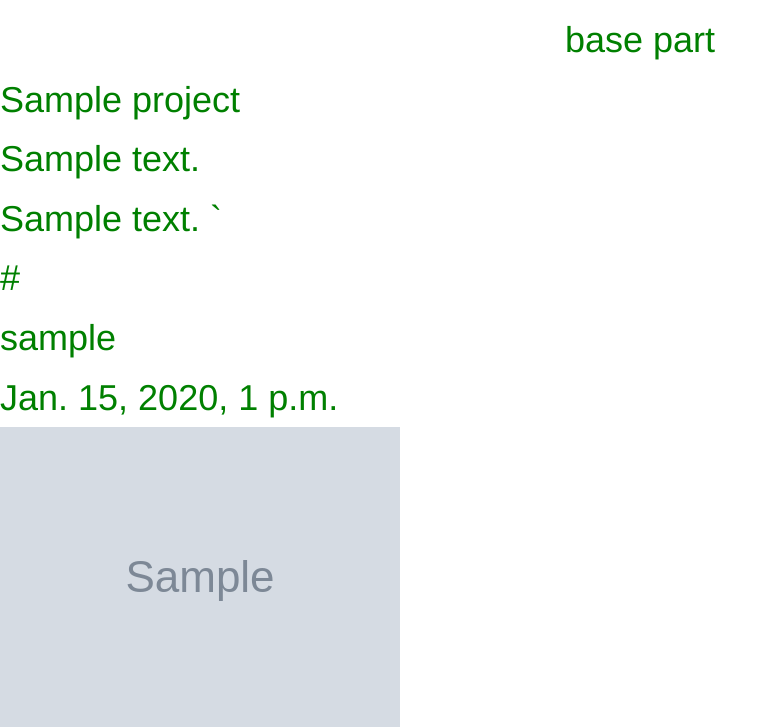
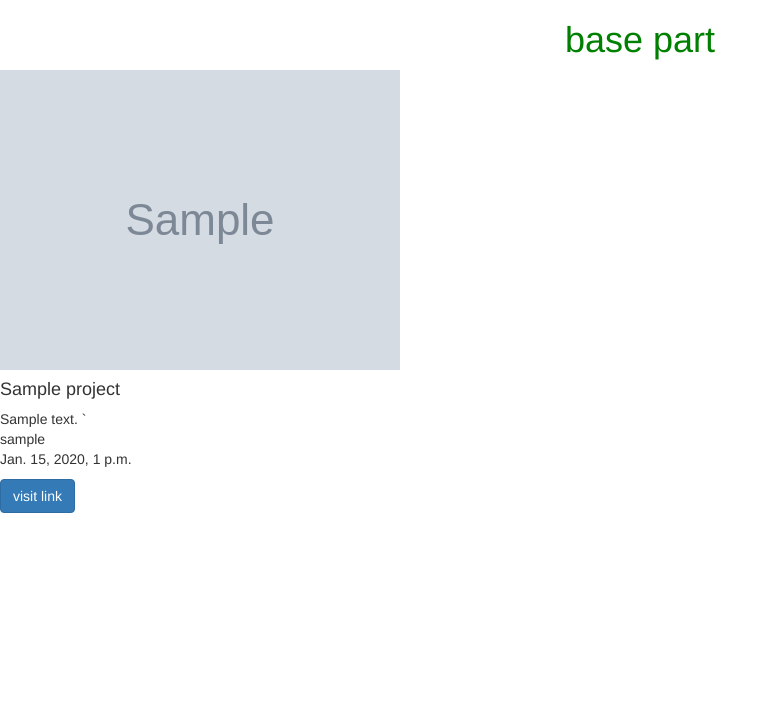
Before and after one commit to trevor-ngugi/awards-app, a Django app: page / in a window 1280 px wide. Shown: the part 106-833 px from the top of the page, without its empty margins (0-778 px from the left). After the commit the page ends 619 px from the top, so only its background shows below. Run offline with Django 3.2, Linux system fonts and the light colour scheme; tables that the repository leaves empty hold one stand-in row (values such as "Sample post"); grey boxes marked "Sample" are stand-in pictures; some libraries are stand-ins or nearby versions.

Commit message:
styled the landing page

```diff
--- a/awardss/templates/projects/landing.html
+++ b/awardss/templates/projects/landing.html
@@ -4,14 +4,34 @@
 {{block.super}}
 
     {%for project in projects%}
-        <h1>{{project.title}}</h1>
-        <h1>{{project.description}}</h1>
-        <h1>{% autoescape on %}
+
+    <div class="row">
+        <div class="col-md-4">
+            <div class="card">
+                <img class="card-img-top" src="{{project.project_image.url}}" class="img-responsive" alt="Image">
+                <div class="card-body">
+                  <h4 class="card-title">{{project.title}}</h4>
+                  <p class="card-text">
+                    {% autoescape on %}
+                        {{project.description| safe}}
+        `           {% endautoescape %}<br>
+                    {{project.name}}<br>
+                    {{project.pub_date}}<br>
+
+                  </p>
+                  <a href="{{project.link}}" class="btn btn-primary">visit link</a>
+                </div>
+              </div>
+        </div>
+    </div>
+        <!-- <h1>{{project.title}}</h1> -->
+        <!-- <h1>{{project.description}}</h1> -->
+        <!-- <h1>{% autoescape on %}
                 {{project.description| safe}}
-        `   {% endautoescape %}</h1>
-        <h1>{{project.link}}</h1>
-        <h1>{{project.name}}</h1>
-        <h1>{{project.pub_date}}</h1>
-        <img src="{{project.project_image.url}}" class="img-responsive" alt="Image">
+        `   {% endautoescape %}</h1> -->
+        <!-- <h1>{{project.link}}</h1> -->
+        <!-- <h1>{{project.name}}</h1> -->
+        <!-- <h1>{{project.pub_date}}</h1> -->
+        <!-- <img src="{{project.project_image.url}}" class="img-responsive" alt="Image"> -->
     {%endfor%}
 {% endblock %}
```
